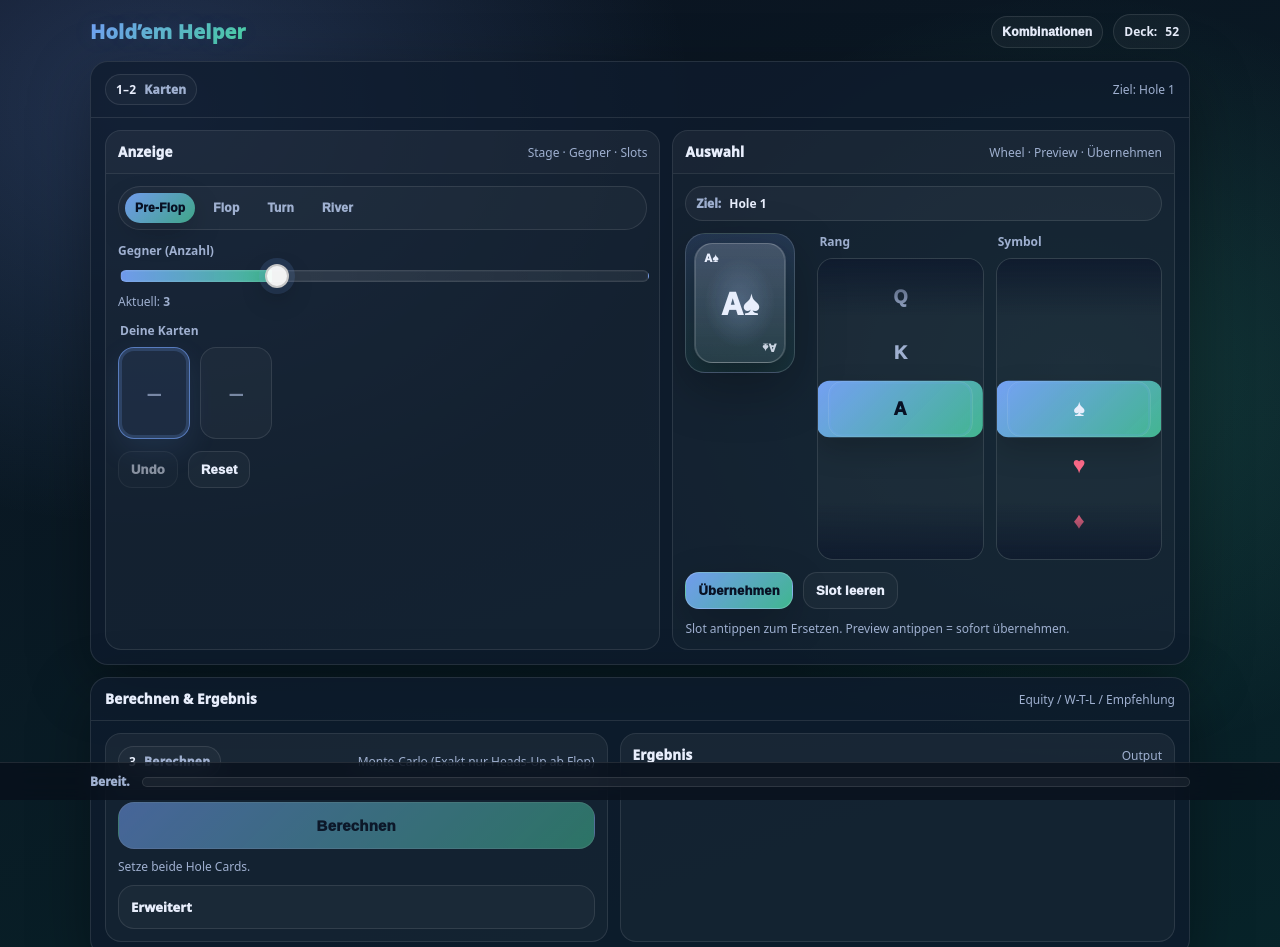
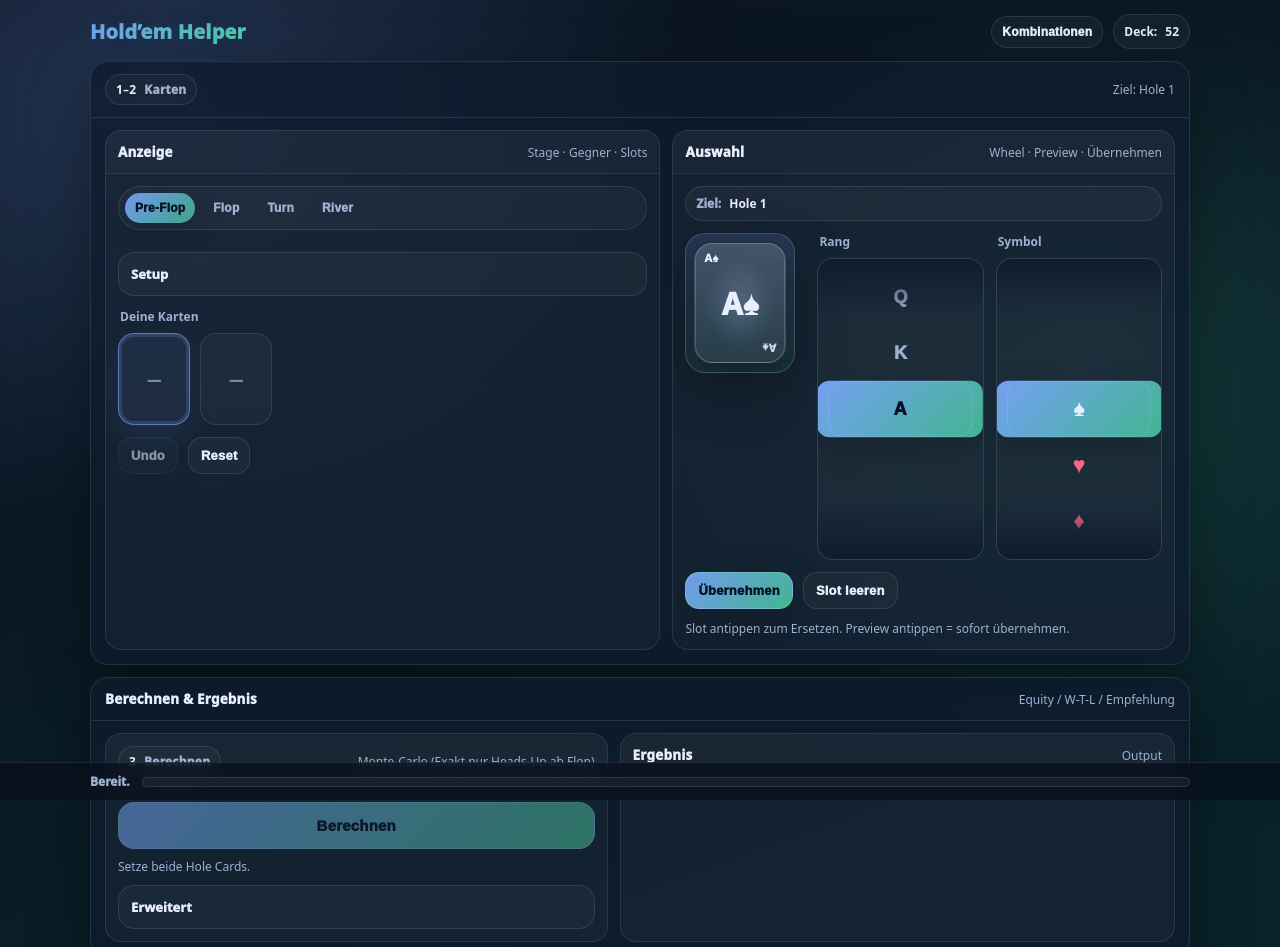
Before and after one commit to Ruisu99/ruisu99.github.io, a plain HTML site: page index.html in a window 1280 px wide. Shown: the top 947 px of the page. Drawn offline with Linux system fonts and the light colour scheme.

Commit message:
Replace opponent input with collapsible setup section

```diff
--- a/index.html
+++ b/index.html
@@ -53,11 +53,15 @@
                     <button class="stageBtn" data-stage="river" type="button">River</button>
                   </div>
 
-                  <div>
-                    <label for="opp" style="margin-top:0;">Gegner (Anzahl)</label>
-                    <input id="opp" class="range" type="range" min="1" max="8" step="1" value="3" />
-                    <div class="muted" style="margin-top:6px;">Aktuell: <b id="oppVal">3</b></div>
-                  </div>
+                 <details class="setupMore" id="setupMore">
+  <summary>Setup</summary>
+  <div class="setupMoreBd">
+    <label for="opp" style="margin-top:0;">Gegner (Anzahl)</label>
+    <input id="opp" class="range" type="range" min="1" max="8" step="1" value="3" />
+    <div class="muted" style="margin-top:6px;">Aktuell: <b id="oppVal">3</b></div>
+  </div>
+</details>
+
 
                   <div>
                     <div class="sectionLabel">Deine Karten</div>
```
